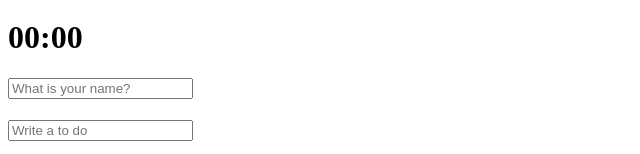
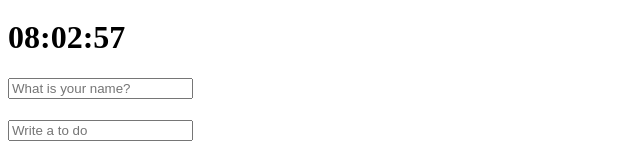
Before and after one commit to larilarila/vanillajs-ch, a plain HTML site: page index.html in a window 1280 px wide. Shown: the part 1222-1376 px from the top of the page, 0-640 px from the left. Drawn offline with Linux system fonts and the light colour scheme; files that its build step writes are made by us from their sources; files whose address does not match are found by name.

Commit message:
clock.js
& add seconds

```diff
--- a/index.html
+++ b/index.html
@@ -42,7 +42,7 @@
       <div id="container">
           <div id="inner-container">
               <div class="clock">
-                  <h1>00:00</h1>
+                  <h1>00:00:00</h1>
               </div>
               <form class="corm">
                   <input type="text" placeholder="What is your name?">
--- a/js/clock.js
+++ b/js/clock.js
@@ -0,0 +1,19 @@
+const timeBox = document.querySelector(".clock"),
+  clockIn = timeBox.querySelector("h1");
+
+function getTime() {
+  const date = new Date();
+  const hours = date.getHours();
+  const minutes = date.getMinutes();
+  const seconds = date.getSeconds();
+  clockIn.innerText = `${hours < 10 ? `0${hours}` : hours}:${
+    minutes < 10 ? `0${minutes}` : minutes
+  }:${seconds < 10 ? `0${seconds}` : seconds}`;
+}
+
+function init() {
+  getTime();
+  setInterval(getTime, 1000);
+}
+
+init();
```
